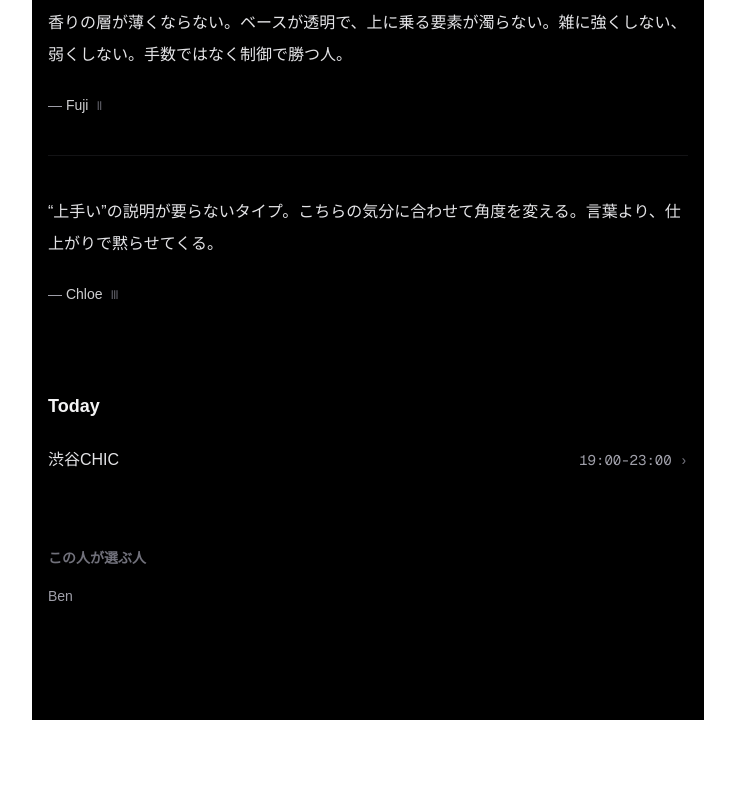
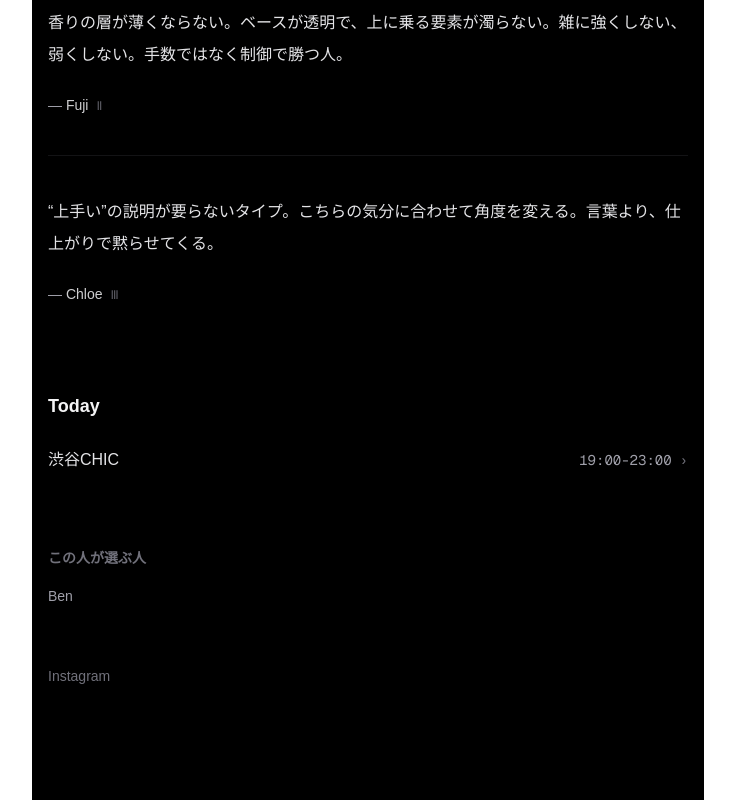
Before and after one commit to enganche1988/shisha-player, a Next.js app: page /people/alice in a window 1280 px wide. Shown: the part 987-1787 px from the top of the page, without its empty margins (272-1007 px from the left). Before the commit the page ends 1707 px from the top, so only its background shows below. Built offline with nearby package versions, Linux system fonts and the light colour scheme.

Commit message:
ui: add single quiet Instagram link on people page (no booking paths)

```diff
--- a/src/app/people/[slug]/page.tsx
+++ b/src/app/people/[slug]/page.tsx
@@ -49,8 +49,9 @@ const fallbackPeople: Array<{
   name: string;
   imageSrc?: string;
   today?: TodayInfo;
+  instagramUrl?: string;
 }> = [
-  { slug: "alice", name: "Alice", imageSrc: "/people/alice.svg", today: { shop: "渋谷CHIC", start: "19:00", end: "23:00" } },
+  { slug: "alice", name: "Alice", imageSrc: "/people/alice.svg", today: { shop: "渋谷CHIC", start: "19:00", end: "23:00" }, instagramUrl: "https://instagram.com/" },
   { slug: "ben", name: "Ben", imageSrc: "/people/ben.svg", today: { shop: "池袋Mellow", start: "20:00", end: "24:00" } },
   { slug: "chloe", name: "Chloe", today: { shop: "吉祥寺Rest", start: "21:00", end: "24:00" } },
   { slug: "emi", name: "Emi", today: { shop: "渋谷CHIC", start: "18:30", end: "22:30" } },
@@ -67,6 +68,7 @@ function fallbackDataFor(slug: string | undefined) {
     (simpleNameFromSlug(s) ? simpleNameFromSlug(s) : "Anonymous");
   const imageSrc = fromList?.imageSrc ?? null;
   const today: TodayInfo = fromList?.today ?? { shop: "渋谷CHIC", start: "19:00", end: "23:00" };
+  const instagramUrl = fromList?.instagramUrl ?? null;
   const abouts: RecommendationLite[] = [
     {
       id: "r1",
@@ -99,6 +101,7 @@ function fallbackDataFor(slug: string | undefined) {
       isStaff: true,
       canComment: true,
       imageSrc,
+      instagramUrl,
     },
     today,
     abouts,
@@ -190,6 +193,10 @@ export default async function PeopleDetail({ params }: { params: PeoplePageParam
   const displayName =
     (typeof person?.name === "string" && person.name.trim().length > 0) ? person.name :
     (simpleNameFromSlug(slug) ? simpleNameFromSlug(slug) : "Anonymous");
+  const instagramUrl =
+    typeof (person as any)?.instagramUrl === "string" && (person as any).instagramUrl.startsWith("http")
+      ? (person as any).instagramUrl
+      : null;
   const todayShop = today?.shop as string | undefined;
   const todayUrl = todayShop ? mapsSearchUrl(todayShop) : null;
 
@@ -306,6 +313,20 @@ export default async function PeopleDetail({ params }: { params: PeoplePageParam
           </ul>
           </section>
         )}
+
+      {/* Instagram (single, quiet) */}
+      {instagramUrl ? (
+        <section className="mt-14">
+          <a
+            href={instagramUrl}
+            target="_blank"
+            rel="noopener noreferrer"
+            className="text-sm text-zinc-500 hover:underline underline-offset-4 decoration-zinc-700/70"
+          >
+            Instagram
+          </a>
+        </section>
+      ) : null}
       </main>
       <StickyTodayBar today={today} />
     </>
```
